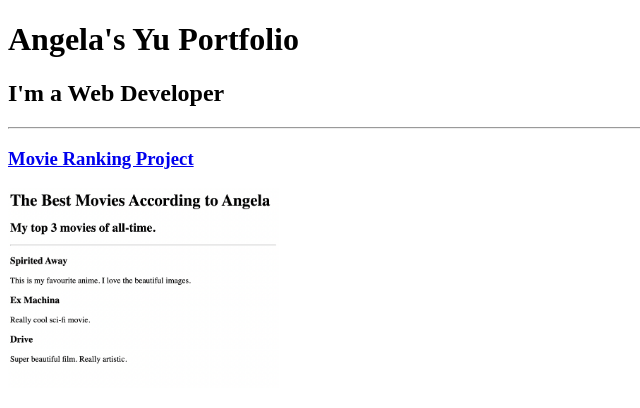
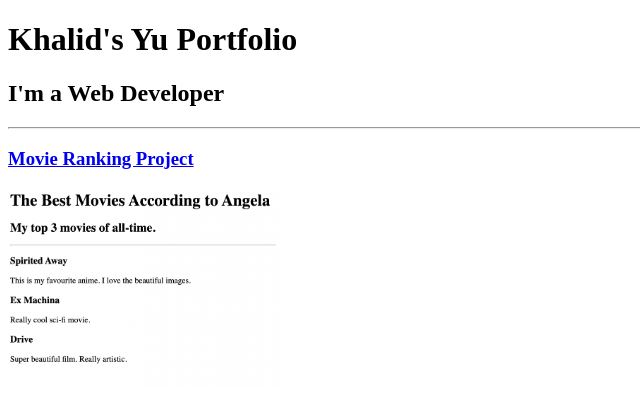
Before and after one commit to Khalidblue/html-portfolio, a plain HTML site: page index.html in a window 1280 px wide. Shown: the top 408 px of the page, without its empty margins (0-640 px from the left). Drawn offline with Linux system fonts and the light colour scheme.

Commit message:
Update index.html

```diff
--- a/index.html
+++ b/index.html
@@ -22,7 +22,7 @@ https://developer.mozilla.org/en-US/docs/Web/HTML/Element/img#attr-height -->
     <title>Document</title>
 </head>
 <body>
-    <h1>Angela's Yu Portfolio</h1>
+    <h1>Khalid's Yu Portfolio</h1>
     <h2>I'm a Web Developer</h2>
     <hr>
    <h3> <a href="./public/movie-ranking.html">Movie Ranking Project</a></h3>
```
